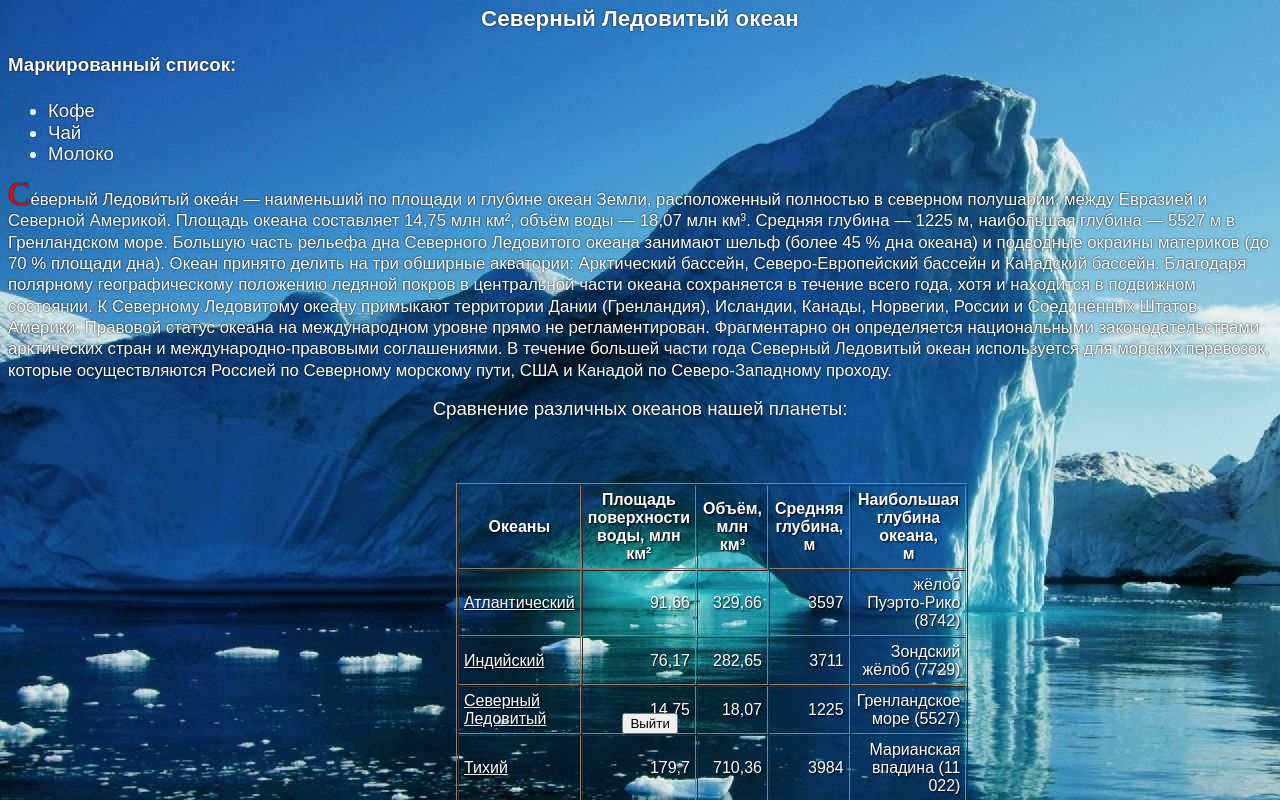
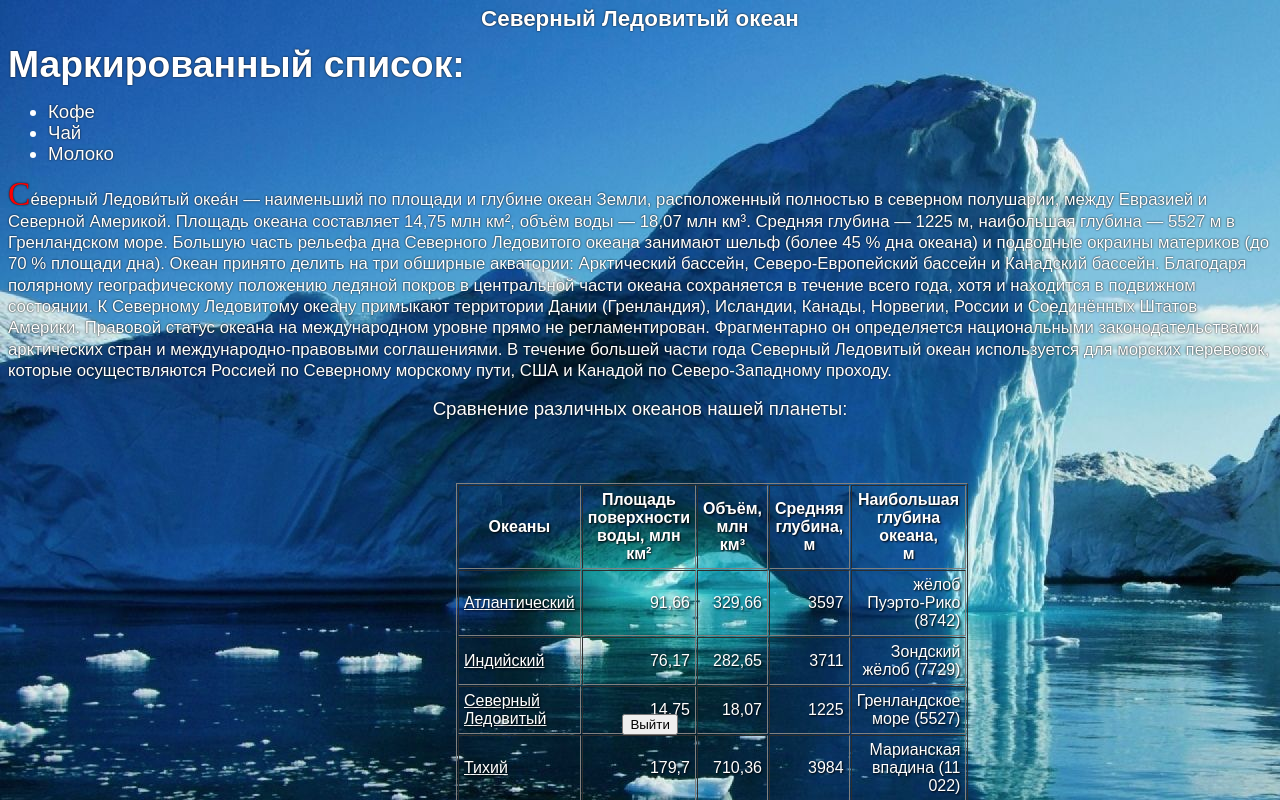
Before and after one commit to Chertkovski/Site, a plain HTML site: page Arctic Ocean.html in a window 1280 px wide. Drawn offline with Linux system fonts and the light colour scheme.

Commit message:
Update Arctic Ocean.html

```diff
--- a/Arctic Ocean.html
+++ b/Arctic Ocean.html
@@ -20,16 +20,12 @@ a{color:white;}
 <center>
 <big><b>Северный Ледовитый океан</b></big>
 </center>
-<html>
-  <body>
-    <h4>Маркированный список:</h4>
+    <h1>Маркированный список:</h1>
     <ul>
       <li>Кофе</li>
       <li>Чай</li>
       <li>Молоко</li>
     </ul>
-  </body>
-</html>
 <p>Се́верный Ледови́тый океа́н — наименьший по площади и глубине океан Земли, расположенный полностью в северном полушарии, между Евразией и Северной Америкой.
 Площадь океана составляет 14,75 млн км², объём воды — 18,07 млн км³. Средняя глубина — 1225 м, наибольшая глубина — 5527 м в Гренландском море.
  Большую часть рельефа дна Северного Ледовитого океана занимают шельф (более 45 % дна океана) и подводные окраины материков (до 70 % площади дна).
```
